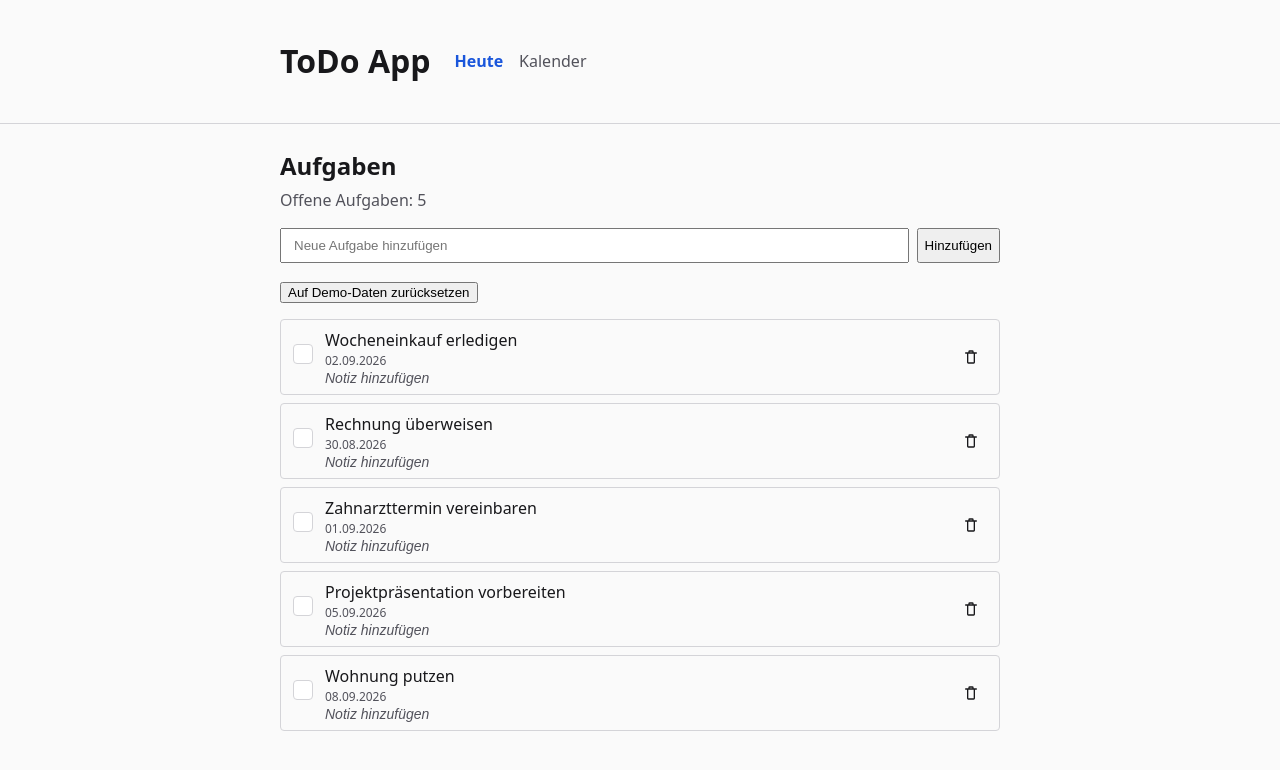
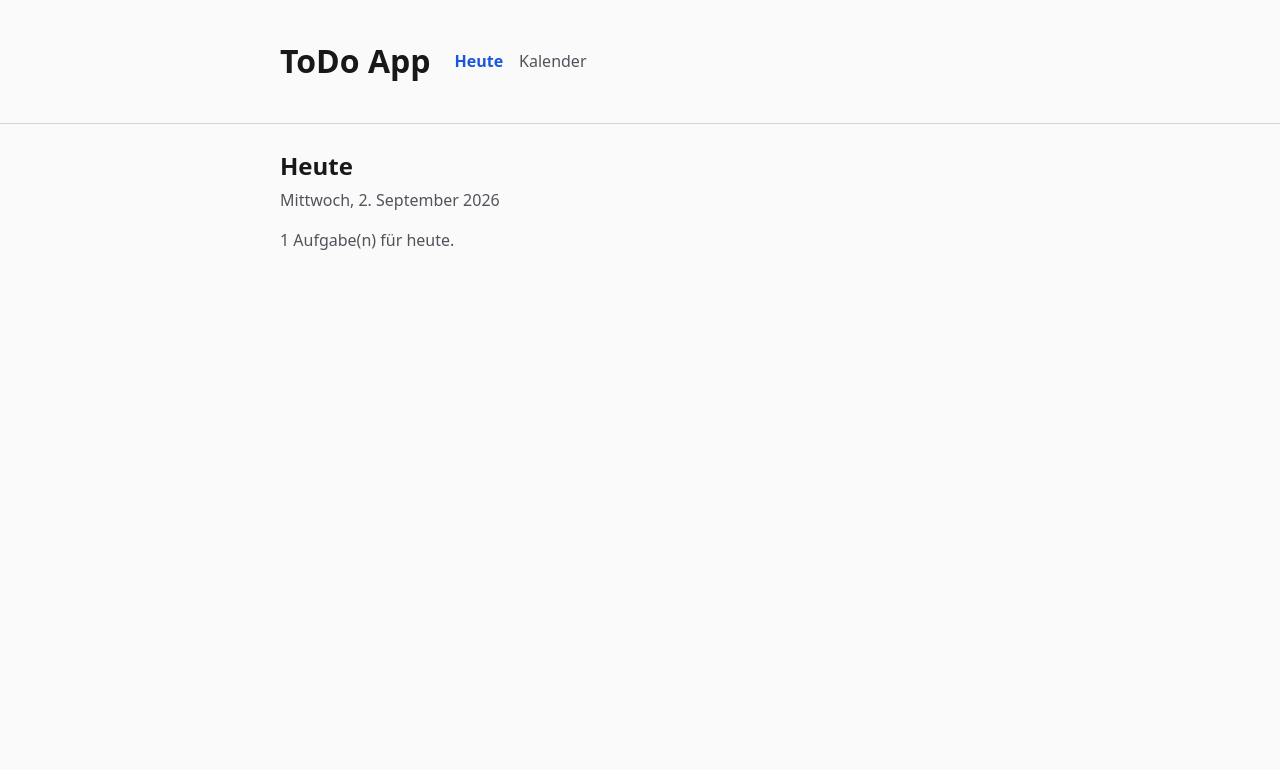
Before and after one commit to falkzilm/todo-app, an Angular app: page /heute in a window 1280 px wide. Shown: the top 770 px of the page. Built offline with nearby package versions, Linux system fonts and the light colour scheme.

Commit message:
feat(demoprojek-30): The implementation is complete and verified. Since git write commands ar

```diff
--- a/src/app/app.routes.ts
+++ b/src/app/app.routes.ts
@@ -4,7 +4,7 @@ export const routes: Routes = [
   { path: '', pathMatch: 'full', redirectTo: 'heute' },
   {
     path: 'heute',
-    loadChildren: () => import('./features/tasks/tasks.routes').then((m) => m.TASKS_ROUTES),
+    loadChildren: () => import('./features/heute/heute.routes').then((m) => m.HEUTE_ROUTES),
   },
   {
     path: 'kalender',
--- /dev/null
+++ b/src/app/features/heute/heute-page/heute-page.component.html
@@ -0,0 +1,9 @@
+<app-page-header title="Heute" [subtitle]="todayLabel()" />
+
+<section class="heute-page__summary" aria-label="Zusammenfassung">
+  <p>{{ todayTasks().length }} Aufgabe(n) für heute.</p>
+</section>
+
+<section class="heute-page__quick-add" aria-label="Schnellerfassung"></section>
+
+<section class="heute-page__list" aria-label="Aufgabenliste"></section>
--- /dev/null
+++ b/src/app/features/heute/heute-page/heute-page.component.scss
@@ -0,0 +1,4 @@
+.heute-page__summary {
+  margin-bottom: var(--space-4);
+  color: var(--color-text-muted);
+}
--- /dev/null
+++ b/src/app/features/heute/heute-page/heute-page.component.ts
@@ -0,0 +1,27 @@
+import { Component, computed, inject, signal } from '@angular/core';
+import { TaskStoreService } from '../../../core/services/task-store.service';
+import { PageHeaderComponent } from '../../../shared/ui/page-header/page-header.component';
+
+@Component({
+  selector: 'app-heute-page',
+  standalone: true,
+  imports: [PageHeaderComponent],
+  templateUrl: './heute-page.component.html',
+  styleUrl: './heute-page.component.scss',
+})
+export class HeutePageComponent {
+  private readonly taskStore = inject(TaskStoreService);
+
+  private readonly today = signal(new Date());
+
+  protected readonly todayLabel = computed(() =>
+    this.today().toLocaleDateString('de-DE', {
+      weekday: 'long',
+      day: 'numeric',
+      month: 'long',
+      year: 'numeric',
+    }),
+  );
+
+  protected readonly todayTasks = this.taskStore.todayTasks;
+}
--- /dev/null
+++ b/src/app/features/heute/heute.routes.ts
@@ -0,0 +1,4 @@
+import { Routes } from '@angular/router';
+import { HeutePageComponent } from './heute-page/heute-page.component';
+
+export const HEUTE_ROUTES: Routes = [{ path: '', component: HeutePageComponent }];
```
Also changed, not shown: 1 other file (tests, documents, lock files or other folders).
